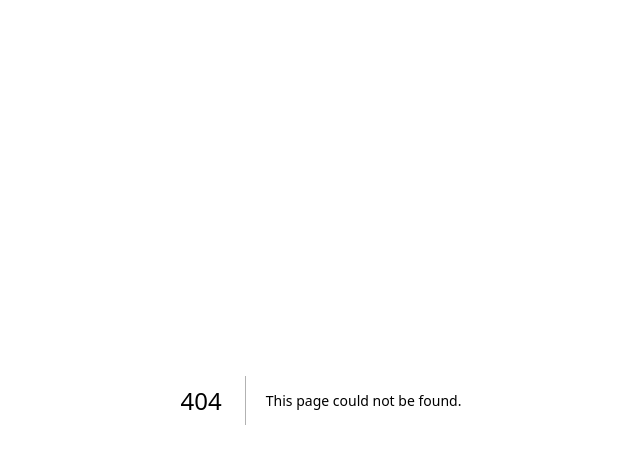
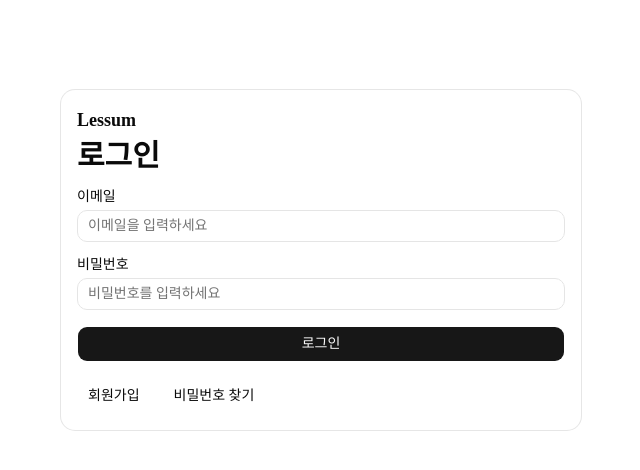
Before and after one commit to wlsud801/lessum, a Next.js app in the folder lessum-frontend/: page /login in a window 1280 px wide. Before the commit this address had no page. Shown: the top 470 px of the page, without its empty margins (319-959 px from the left). Built offline with nearby package versions, Linux system fonts and the light colour scheme.

Commit message:
feature: 로그인 화면 와이어프레임 추가
Co-Authored-By: Claude Sonnet 5.5 <noreply@anthropic.com>

```diff
--- /dev/null
+++ b/lessum-frontend/src/app/login/page.tsx
@@ -0,0 +1,60 @@
+import Link from 'next/link'
+
+import { Button, buttonVariants } from '@/components/ui/button'
+import { Card, CardContent, CardHeader, CardTitle } from '@/components/ui/card'
+import { Input } from '@/components/ui/input'
+import { Label } from '@/components/ui/label'
+
+export default function LoginPage() {
+  return (
+    <main className="flex flex-1 items-start justify-center px-4 pt-[90px]">
+      <Card className="w-full max-w-[520px]">
+        <CardHeader>
+          <p className="text-lg font-bold">Lessum</p>
+          <CardTitle className="text-3xl font-bold">로그인</CardTitle>
+        </CardHeader>
+        <CardContent className="flex flex-col gap-4">
+          <form className="flex flex-col gap-4">
+            <div className="flex flex-col gap-1.5">
+              <Label htmlFor="email">이메일</Label>
+              <Input
+                id="email"
+                name="email"
+                type="email"
+                autoComplete="email"
+                placeholder="이메일을 입력하세요"
+              />
+            </div>
+            <div className="flex flex-col gap-1.5">
+              <Label htmlFor="password">비밀번호</Label>
+              <Input
+                id="password"
+                name="password"
+                type="password"
+                autoComplete="current-password"
+                placeholder="비밀번호를 입력하세요"
+              />
+            </div>
+            <Button type="submit" size="lg" className="w-full">
+              로그인
+            </Button>
+          </form>
+          <div className="flex gap-3">
+            <Link
+              href="/signup"
+              className={buttonVariants({ variant: 'outline', size: 'lg' })}
+            >
+              회원가입
+            </Link>
+            <Link
+              href="/forgot-password"
+              className={buttonVariants({ variant: 'outline', size: 'lg' })}
+            >
+              비밀번호 찾기
+            </Link>
+          </div>
+        </CardContent>
+      </Card>
+    </main>
+  )
+}
--- a/lessum-frontend/src/app/page.tsx
+++ b/lessum-frontend/src/app/page.tsx
@@ -1,69 +1,5 @@
-import Image from "next/image";
+import { redirect } from 'next/navigation'
 
-export default function Home() {
-  return (
-    <div className="flex flex-col flex-1 items-center justify-center bg-zinc-50 font-sans dark:bg-black">
-      <main className="flex flex-1 w-full max-w-3xl flex-col items-center justify-between py-32 px-16 bg-white dark:bg-black sm:items-start">
-        <Image
-          className="dark:invert h-5 w-[100px]"
-          src="/next.svg"
-          alt="Next.js logo"
-          width={100}
-          height={20}
-          priority
-        />
-        <div className="flex flex-col items-center gap-6 text-center sm:items-start sm:text-left">
-          <h1 className="max-w-xs text-3xl font-semibold leading-10 tracking-tight text-black dark:text-zinc-50">
-            To get started, edit the{" "}
-            <code className="rounded bg-black/[.06] px-1.5 py-0.5 font-mono text-[0.9em] dark:bg-white/[.08]">
-              page.tsx
-            </code>{" "}
-            file.
-          </h1>
-          <p className="max-w-md text-lg leading-8 text-zinc-600 dark:text-zinc-400">
-            Looking for a starting point or more instructions? Head over to{" "}
-            <a
-              href="https://vercel.com/templates?framework=next.js&utm_source=create-next-app&utm_medium=appdir-template-tw&utm_campaign=create-next-app"
-              className="font-medium text-zinc-950 dark:text-zinc-50"
-            >
-              Templates
-            </a>{" "}
-            or the{" "}
-            <a
-              href="https://nextjs.org/learn?utm_source=create-next-app&utm_medium=appdir-template-tw&utm_campaign=create-next-app"
-              className="font-medium text-zinc-950 dark:text-zinc-50"
-            >
-              Learning
-            </a>{" "}
-            center.
-          </p>
-        </div>
-        <div className="flex flex-col gap-4 text-base font-medium sm:flex-row">
-          <a
-            className="flex h-12 w-full items-center justify-center gap-2 rounded-full bg-foreground px-5 text-background transition-colors hover:bg-[#383838] dark:hover:bg-[#ccc] md:w-[158px]"
-            href="https://vercel.com/new?utm_source=create-next-app&utm_medium=appdir-template-tw&utm_campaign=create-next-app"
-            target="_blank"
-            rel="noopener noreferrer"
-          >
-            <Image
-              className="dark:invert h-[14px] w-4"
-              src="/vercel.svg"
-              alt="Vercel logomark"
-              width={16}
-              height={14}
-            />
-            Deploy Now
-          </a>
-          <a
-            className="flex h-12 w-full items-center justify-center rounded-full border border-solid border-black/[.08] px-5 transition-colors hover:border-transparent hover:bg-black/[.04] dark:border-white/[.145] dark:hover:bg-[#1a1a1a] md:w-[158px]"
-            href="https://nextjs.org/docs?utm_source=create-next-app&utm_medium=appdir-template-tw&utm_campaign=create-next-app"
-            target="_blank"
-            rel="noopener noreferrer"
-          >
-            Documentation
-          </a>
-        </div>
-      </main>
-    </div>
-  );
+export default function HomePage() {
+  redirect('/login')
 }
```
